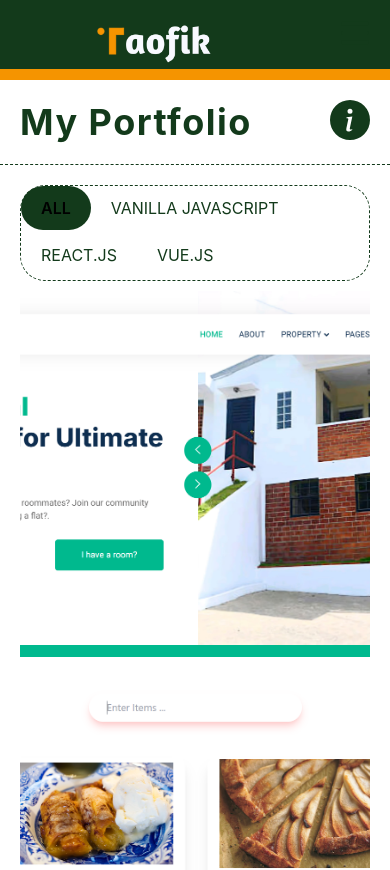
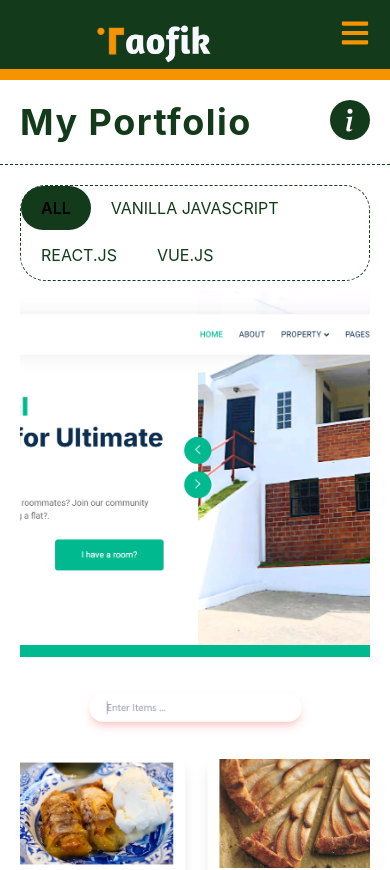
Before and after one commit to Taofik01/Taofik, a React (Vite) app: page /portfolio in a window 390 px wide. Shown: the top 870 px of the page. Built offline with nearby package versions, Linux system fonts and the light colour scheme; no server answers.

Commit message:
Made the responsive icon show

```diff
--- a/index.html
+++ b/index.html
@@ -2,7 +2,7 @@
 <html lang="en">
   <head>
     <meta charset="UTF-8" />
-    <link rel="icon" type="image/jpg" href="/taofik.jpg" />
+    <link rel="icon" type="image/png" href="/taofik.png" />
     <link rel="icon" type="image/svg+xml" href="/taofik.svg" />
     <meta name="viewport" content="width=device-width, initial-scale=1.0" />
     <title>Taofik</title>
--- a/src/component/navbar/styles.scss
+++ b/src/component/navbar/styles.scss
@@ -77,7 +77,7 @@
         transition: all 0.5s ease;
         }
       .navbar_container_menu.active{
-          background: #181818;
+          background: var(--theme-nav-background-color);
           left: 0px;
           opacity: 1;
         }
@@ -91,7 +91,7 @@
       .nav-icon{
         display: block;
         cursor: pointer;
-        color: var(--theme-main-color);
+        color: var(--myColor);
         padding-right: 20px;
       }
     }
```
